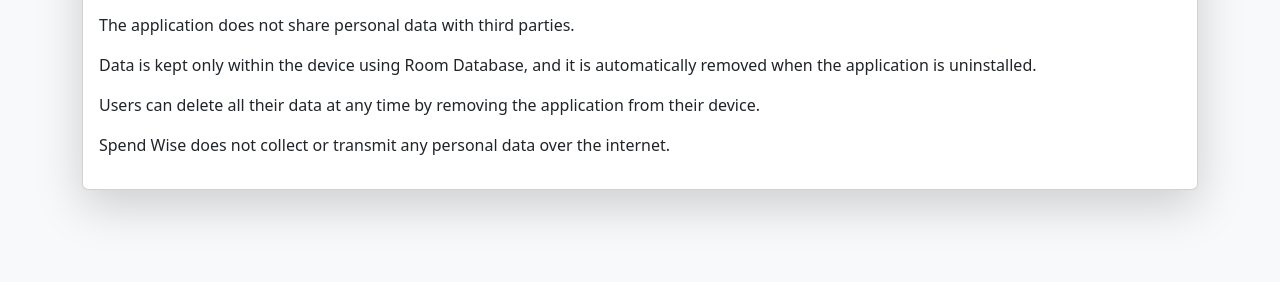
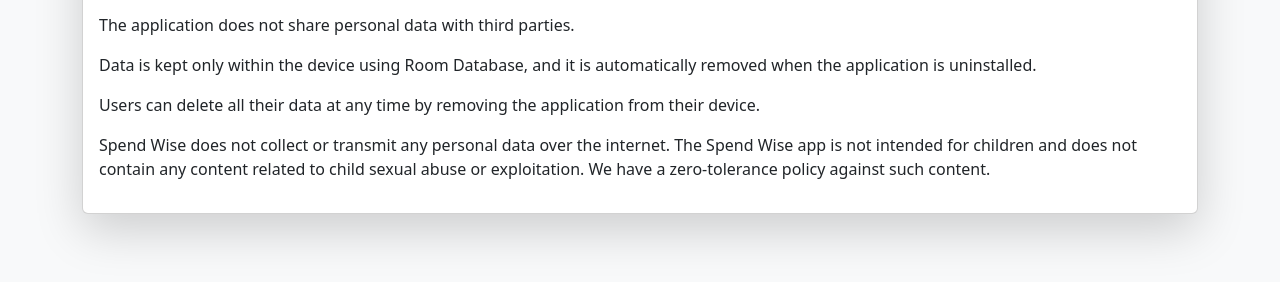
Before and after one commit to SELIMCNR/Spend-Wise, a plain HTML site: page index.html in a window 1280 px wide. Shown: the part 164-446 px from the top of the page. Drawn offline with nearby package versions, Linux system fonts and the light colour scheme.

Commit message:
Update index.html

```diff
--- a/index.html
+++ b/index.html
@@ -26,6 +26,7 @@
         </p>
         <p>
           Spend Wise does not collect or transmit any personal data over the internet.
+          The Spend Wise app is not intended for children and does not contain any content related to child sexual abuse or exploitation. We have a zero-tolerance policy against such content.
         </p>
       </div>
     </div>
```
